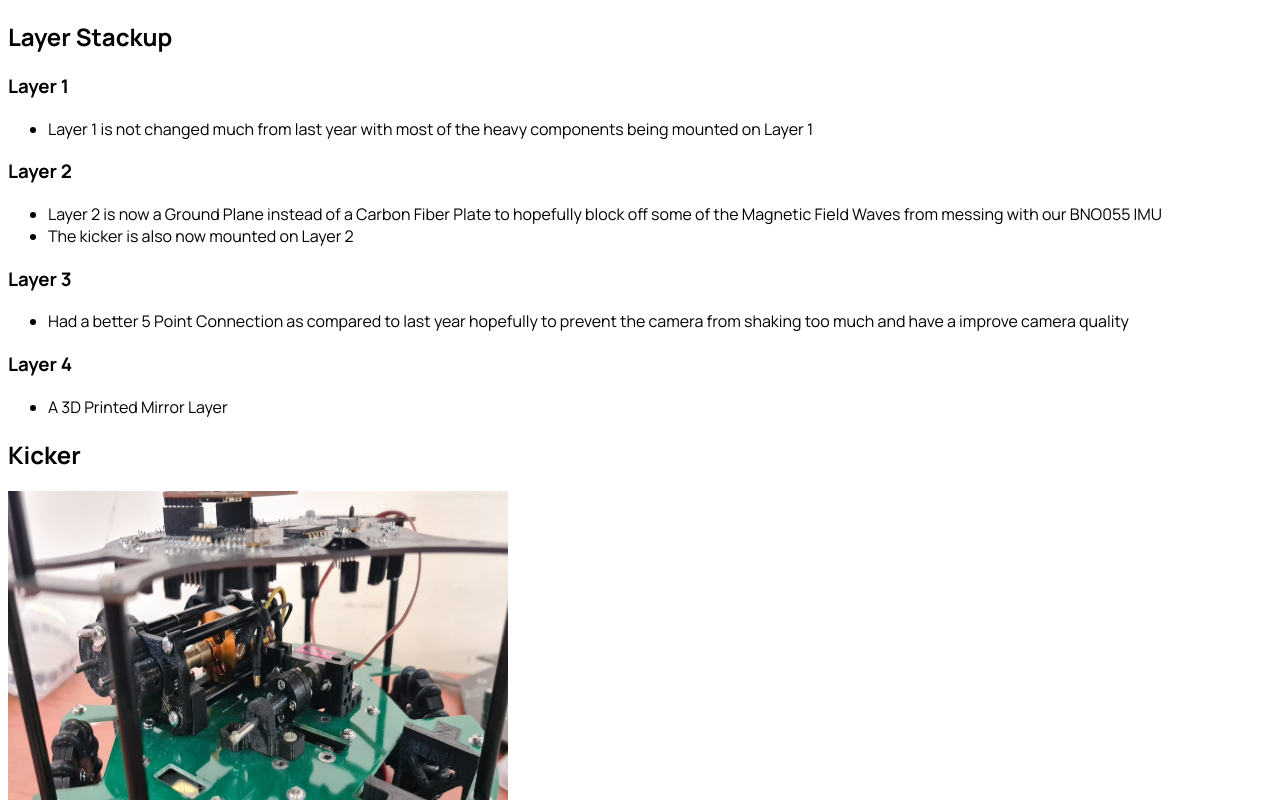
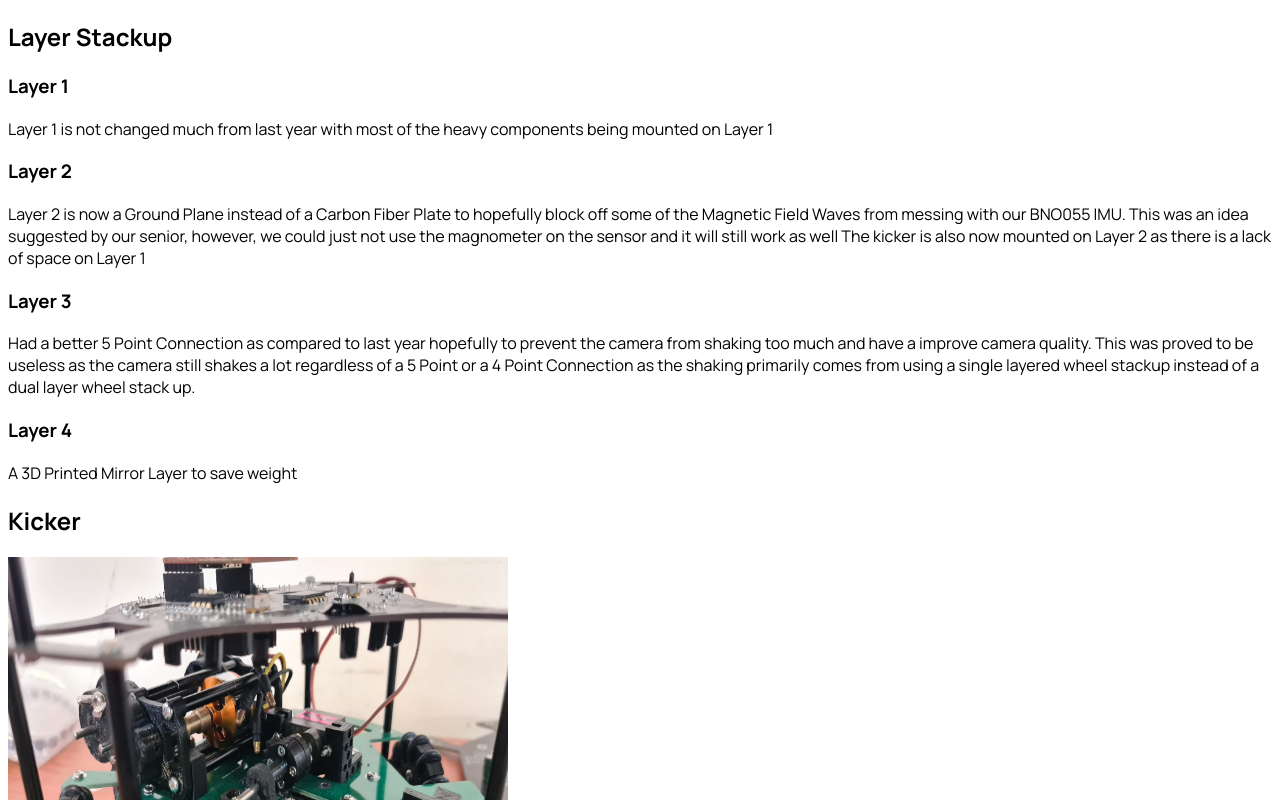
Before and after one commit to senrobo/senrobo.github.io, a Next.js app: page /lightweight/second/mech in a window 1280 px wide. Shown: the top 800 px of the page. Built offline with nearby package versions, Linux system fonts and the light colour scheme.

Commit message:
more content

```diff
--- a/pages/lightweight/second/mech.mdx
+++ b/pages/lightweight/second/mech.mdx
@@ -4,20 +4,20 @@ import Image from "next/image";
 
 ### Layer 1
 
-- Layer 1 is not changed much from last year with most of the heavy components being mounted on Layer 1
+Layer 1 is not changed much from last year with most of the heavy components being mounted on Layer 1
 
 ### Layer 2
 
-- Layer 2 is now a Ground Plane instead of a Carbon Fiber Plate to hopefully block off some of the Magnetic Field Waves from messing with our BNO055 IMU
-- The kicker is also now mounted on Layer 2
+Layer 2 is now a Ground Plane instead of a Carbon Fiber Plate to hopefully block off some of the Magnetic Field Waves from messing with our BNO055 IMU. This was an idea suggested by our senior, however, we could just not use the magnometer on the sensor and it will still work as well
+The kicker is also now mounted on Layer 2 as there is a lack of space on Layer 1
 
 ### Layer 3
 
-- Had a better 5 Point Connection as compared to last year hopefully to prevent the camera from shaking too much and have a improve camera quality
+Had a better 5 Point Connection as compared to last year hopefully to prevent the camera from shaking too much and have a improve camera quality. This was proved to be useless as the camera still shakes a lot regardless of a 5 Point or a 4 Point Connection as the shaking primarily comes from using a single layered wheel stackup instead of a dual layer wheel stack up.
 
 ### Layer 4
 
-- A 3D Printed Mirror Layer
+A 3D Printed Mirror Layer to save weight
 
 ## Kicker
 
@@ -27,3 +27,5 @@ import Image from "next/image";
   width={500}
   height={500}
 />
+
+As shown in the image above the kicker is powered by a MG90S Servo and 3D Printed Slip gear.
--- a/pages/lightweight/third/elec.mdx
+++ b/pages/lightweight/third/elec.mdx
@@ -75,7 +75,7 @@ In order to safeguard switching devices such as transistors from potential damag
 
 We chose 4 VNH5050AE motor drivers to control our motors because it was a smaller package of our tried and tested VNH5019A Motors which are still severely overpriced at the time of writing. The Australian team from Brisbane Boys' College Robotics [LJStand](https://ljstand.com/) also used the same motor drivers so we were relatively confident that these motors would work.
 
-During our testing phase, we discovered that when paired with power-hungry Joinmax motors it resulted in significant overheating issues when trying to run it at high speeds. To address this problem, we had to add passive aluminum heat sinks to the motor drivers to prevent them from overheating.
+During our testing phase, although these drivers worked well, we discovered that when paired with power-hungry Joinmax motors it resulted in significant overheating issues when trying to run it at high speeds. To address this problem, we had to add passive aluminum heat sinks to the motor drivers to prevent them from overheating. In addition, we also had to provide alot copper area on the PCB to dissipate heat.
 
 ## PCB Positioning
 
@@ -85,7 +85,6 @@ In addition, we were intentional in situating these groups of components in clos
 
 ## Areas For Improvement
 
-- Change the Capacitor for motor drivers to a higher voltage rating the tantulum one shorted our entire PCB
 - Integrate the 5V and 3.3V buck converters into one PCB
 - Add more silkscreen labels
-- Stop blowing up the first time i run it
+- Stop blowing the PCBs up the first time i run it
--- a/pages/lightweight/third/index.mdx
+++ b/pages/lightweight/third/index.mdx
@@ -11,6 +11,4 @@
 ></iframe>
 ## Overview
 
-This year, our team has made significant strides in the development of our robot, implementing a range of cutting-edge enhancements to bolster its efficiency and robustness. Among these upgrades, we have integrated a powerful solenoid mechanism for kicking, and reinforced the structure with a sleek and resilient carbon fiber plate. Moreover, we have upgraded to the lightning-fast Teensy 4.0, which processes data with unparalleled efficiency compared to its predecessor, the Teensy 3.6.
-
-But perhaps the most transformative improvement this year is our adoption of the SeeedStudio Xiao ESP32-C3, which will allow us to achieve even greater levels of sophistication in our programming, enabling us to execute complex strategies and formations with ease, and putting on an even more captivating performance than ever before. With the addition of the solenoid, our robot is now better equipped than ever to score goals with precision and agility.
+This year, our team has made significant strides in the development of our robot, implementing a range of cutting-edge enhancements to bolster its efficiency and robustness. Among these upgrades, we have integrated a powerful mechanism for kicking. Moreover, we have upgraded to the lightning-fast Teensy 4.0, which processes data with unparalleled efficiency compared to its predecessor, the Teensy 3.6.
--- a/pages/lightweight/third/mech.mdx
+++ b/pages/lightweight/third/mech.mdx
@@ -1,12 +1,12 @@
 ## Base Design
 
-As with other years, we decided to stick with the same layer stack-up concept due to its modularity and lightweight characteristics. The first layer is responsible for mounting most of the high powered components such as the motor drivers, while the second layer is made of carbon fiber for mounting the battery. The third layer is for our main processing, while the fourth layer was for our camera.
+As with other years, we decided to stick with the same layer stack-up concept due to its modularity and lightweight characteristics. The first layer is responsible for mounting most of the high powered components such as the motor drivers, while the second layer is made of carbon fiber and it is used as a buffer layer to ensure that the sensitive electronics are not mounted too closely to the motors. The third layer is for our main processing, while the fourth layer is for our mirror.
 
 ## Components
 
 ### Kicker
 
-The solenoid 0837B was chosen because it had the perfect balance between weight and strength
+The solenoid 0837B is chosen because it had the perfect balance between weight and strength
 
 ### Mirror
 
```
Also changed, not shown: pages/lightweight/second/elec.mdx (+6 -5 lines).
